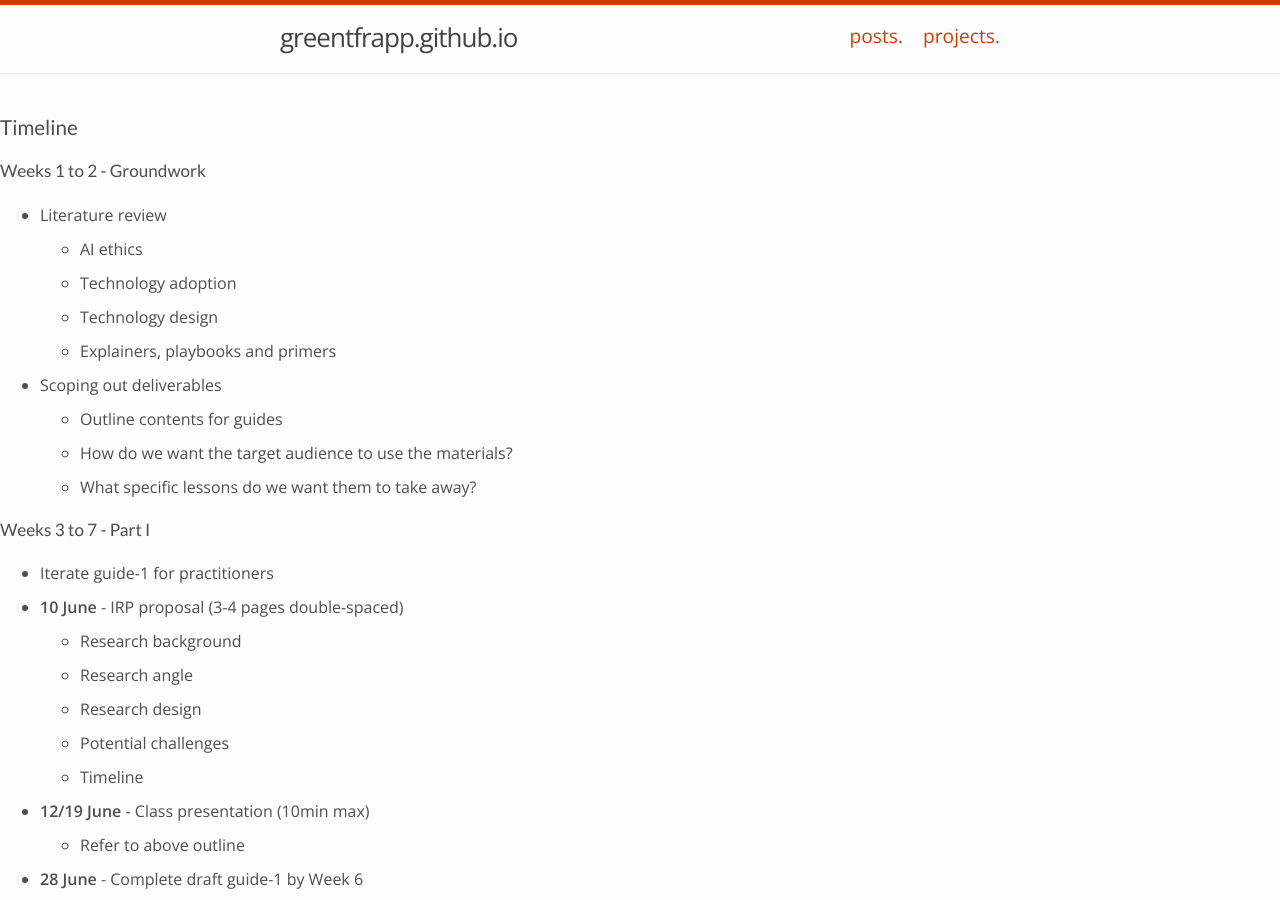
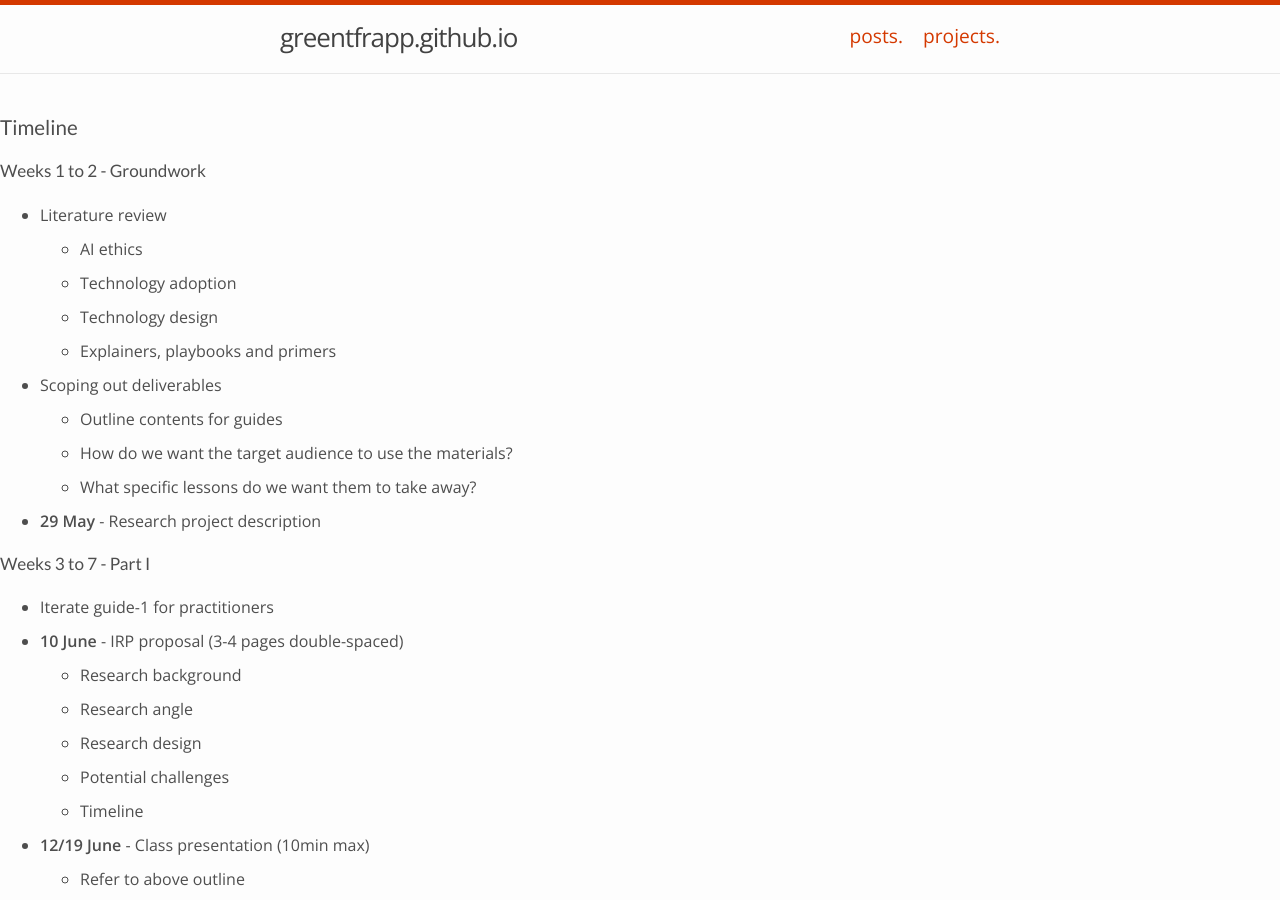
Before and after one commit to greentfrapp/project-asimov, a Jekyll site: the page built from timeline.md, in a window 1280 px wide and 900 px high. Built offline with Jekyll 4.4.1, drawn with Linux system fonts in a browser that asks for light colours; some web fonts are replaced; our own code applies the rules of GitHub Pages for plain Markdown files; a style sheet for code colours, icons or effects is not loaded.

Commit message:
Updated timeline

```diff
--- a/timeline.md
+++ b/timeline.md
@@ -11,6 +11,7 @@
 	- Outline contents for guides
 	- How do we want the target audience to use the materials?
 	- What specific lessons do we want them to take away?
+- **29 May** - Research project description
 
 #### Weeks 3 to 7 - Part I
 
```
